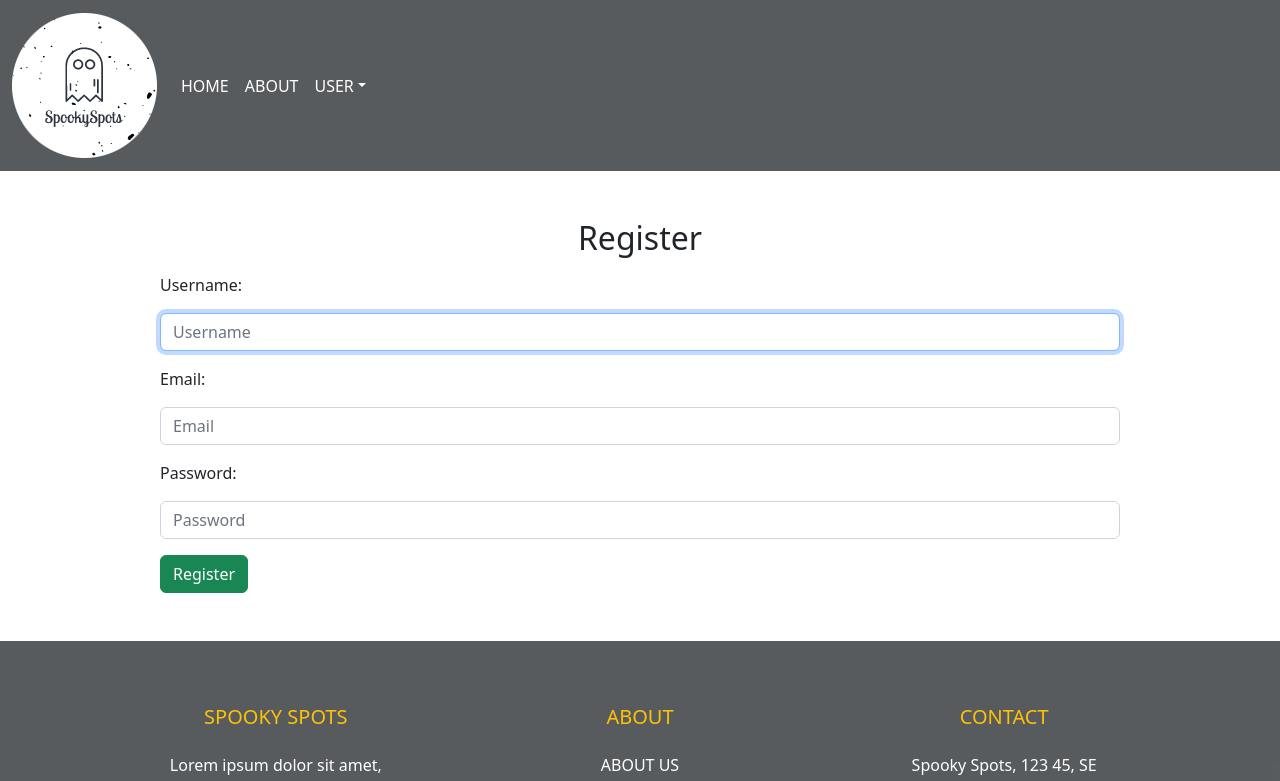
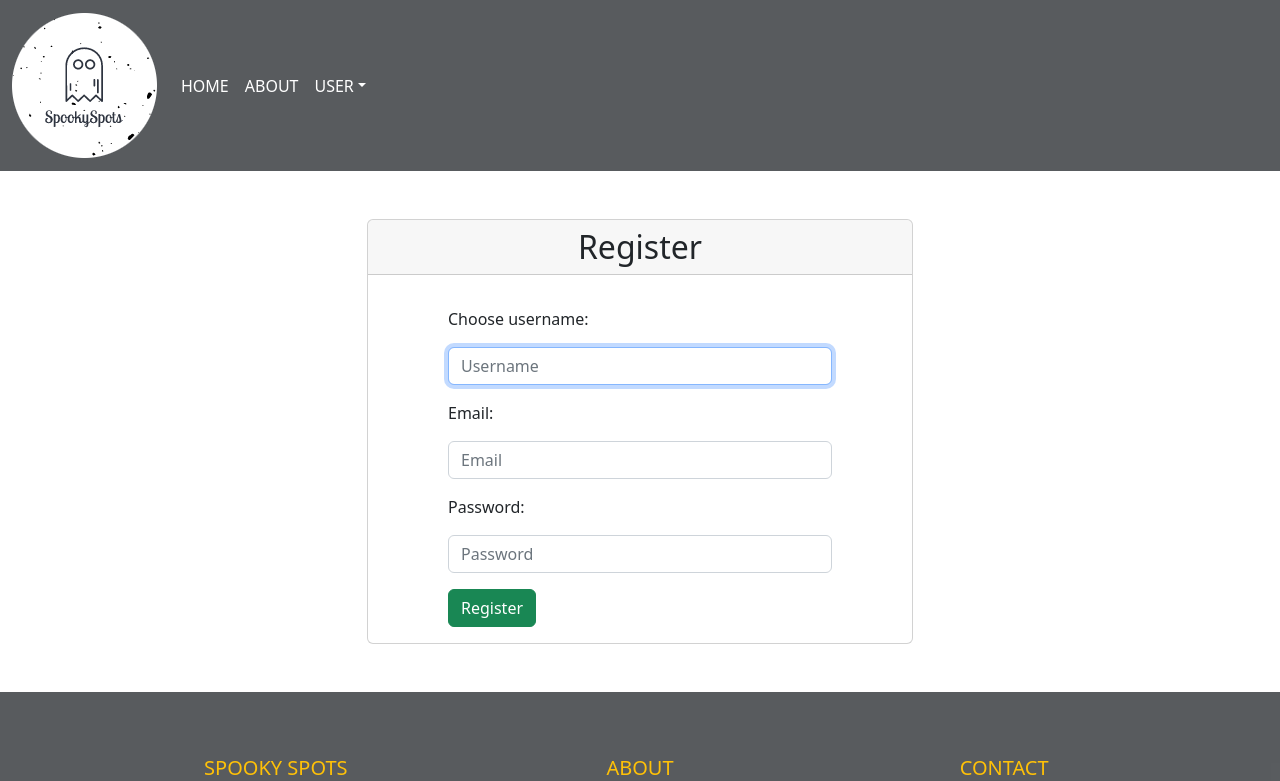
Before and after one commit to louisehedman/spooky-spots-fe, a React (Create React App) app: page /register in a window 1280 px wide. Shown: the top 781 px of the page. Built offline with nearby package versions, Linux system fonts and the light colour scheme; no server answers.

Commit message:
style register and login form

```diff
--- a/src/components/pages/login/LoginForm.tsx
+++ b/src/components/pages/login/LoginForm.tsx
@@ -85,17 +85,23 @@ const LoginForm: React.FC = () => {
 
   return (
     <>
-      <div className="my-5">
-        <h2 className="text-center">Sign in</h2>
+      <div className="container my-5">
+        <div className="row justify-content-center">
+          <div className="col-md-6">
+            <div className="card">
+              <h2 className="card-header text-center">Sign in</h2>
               <p
                 ref={messageRef}
                 className="text-reset text-center"
                 style={
-            !message ? { visibility: "hidden" } : { visibility: "visible" }
+                  !message
+                    ? { visibility: "hidden" }
+                    : { visibility: "visible" }
                 }
               >
                 {message}
               </p>
+              <div className="card-body">
                 <form
                   className="w-75 m-auto"
                   onSubmit={(e) => handleSubmit(e, API_URL("login"))}
@@ -123,9 +129,17 @@ const LoginForm: React.FC = () => {
                       placeholder="Password"
                       required
                     />
-            <input className="btn btn-success" type="submit" value="Login" />
+                    <input
+                      className="btn btn-success"
+                      type="submit"
+                      value="Login"
+                    />
                   </div>
                 </form>
+              </div>
+            </div>
+          </div>
+        </div>
       </div>
     </>
   );
--- a/src/components/pages/login/RegisterForm.tsx
+++ b/src/components/pages/login/RegisterForm.tsx
@@ -79,23 +79,30 @@ const RegisterForm: React.FC = () => {
   };
   return (
     <>
-      <div className="my-5">
-        <h2 className="text-center">Register</h2>
+      <div className="container my-5">
+        <div className="row justify-content-center">
+          <div className="col-md-6">
+            <div className="card">
+              <h2 className="card-header text-center">Register</h2>
+
               <p
                 ref={messageRef}
                 className="text-reset text-center"
                 style={
-            !message ? { visibility: "hidden" } : { visibility: "visible" }
+                  !message
+                    ? { visibility: "hidden" }
+                    : { visibility: "visible" }
                 }
               >
                 {message}
               </p>
+              <div className="card-body">
                 <form
                   className="w-75 m-auto"
                   onSubmit={(e) => handleSubmit(e, API_URL("register"))}
                 >
                   <div className="form-group">
-            <label>Username: </label>
+                    <label>Choose username: </label>
                     <input
                       ref={usernameRef}
                       className="form-control m-auto my-3"
@@ -128,9 +135,17 @@ const RegisterForm: React.FC = () => {
                       placeholder="Password"
                       required
                     />
-            <input className="btn btn-success" type="submit" value="Register" />
+                    <input
+                      className="btn btn-success"
+                      type="submit"
+                      value="Register"
+                    />
                   </div>
                 </form>
+              </div>
+            </div>
+          </div>
+        </div>
       </div>
     </>
   );
```
Lines whose indentation alone changed are shown as unchanged.
